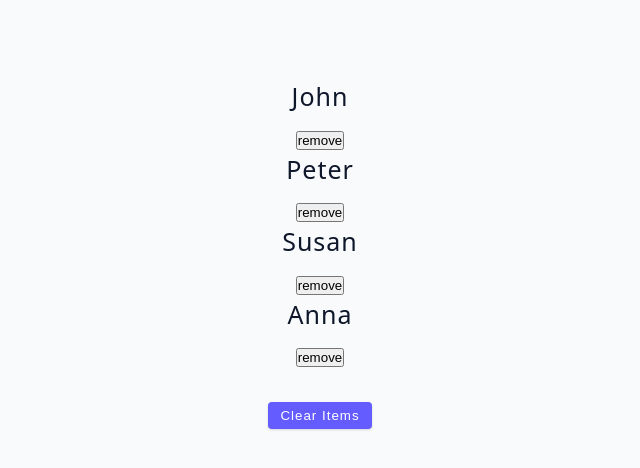
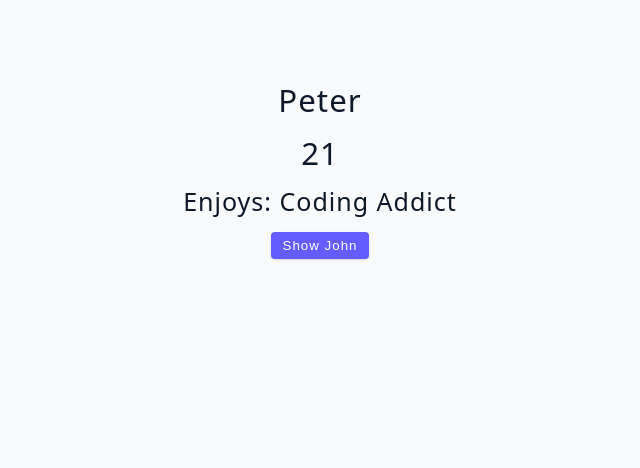
Before and after one commit to alutfi05/belajar-reactjs-lanjutan, a React (Vite) app: page / in a window 1280 px wide. Shown: the top 468 px of the page, without its empty margins (320-960 px from the left). Built offline with nearby package versions, Linux system fonts and the light colour scheme.

Commit message:
learning useState hook with object

```diff
--- a/src/App.jsx
+++ b/src/App.jsx
@@ -1,4 +1,4 @@
-import Starter from './tutorial/01-useState/starter/03-useState-array';
+import Starter from './tutorial/01-useState/starter/04-useState-object';
 
 function App() {
     return (
--- a/src/tutorial/01-useState/starter/04-useState-object.jsx
+++ b/src/tutorial/01-useState/starter/04-useState-object.jsx
@@ -1,7 +1,32 @@
 import { useState } from 'react';
 
 const UseStateObject = () => {
-  return <h2>useState object example</h2>;
+    const [person, setPerson] = useState({
+        name: 'Peter',
+        age: 21,
+        hobby: 'coding addict',
+    });
+
+    const displayPerson = () => {
+        setPerson({
+            name: 'John',
+            age: 28,
+            hobby: 'Screaming At The Computer',
+        });
+
+        // setPerson({ ...person, name: 'John' });
+    };
+
+    return (
+        <>
+            <h3>{person.name}</h3>
+            <h3>{person.age}</h3>
+            <h4>Enjoys: {person.hobby}</h4>
+            <button type="button" onClick={displayPerson} className="btn">
+                Show John
+            </button>
+        </>
+    );
 };
 
 export default UseStateObject;
```
